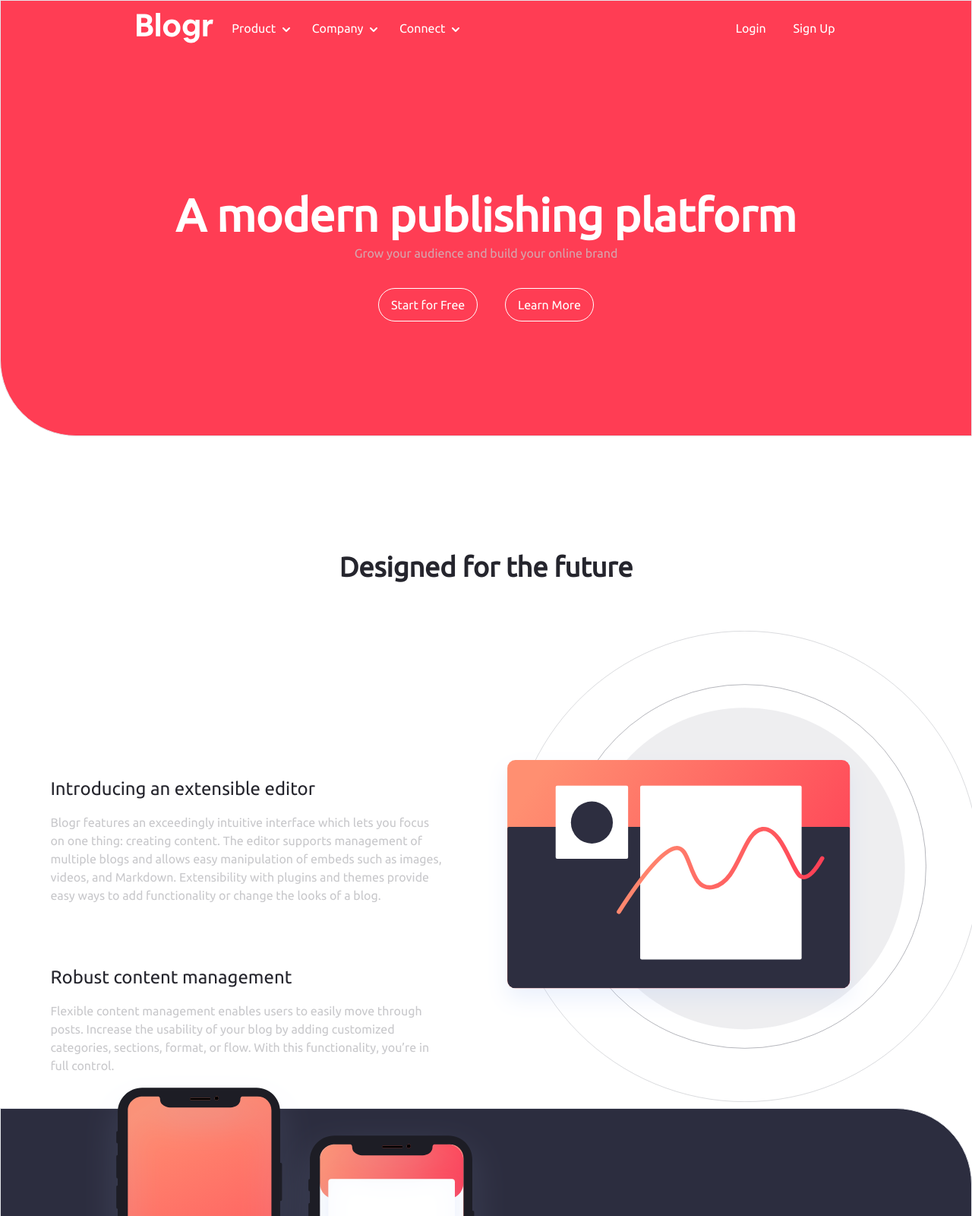
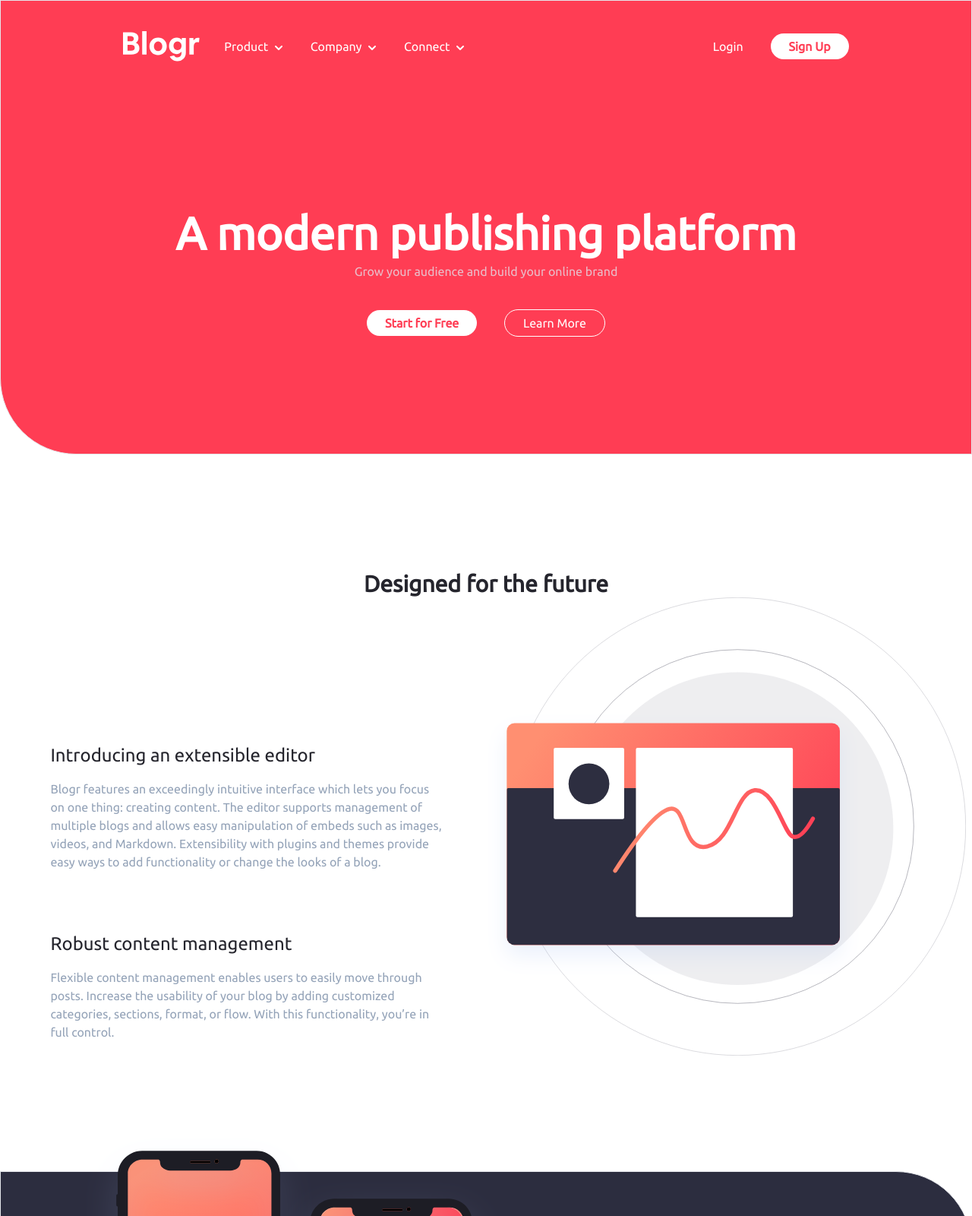
Before and after one commit to Oghenekparobo/Blogr, a website: page public/index.html in a window 1280 px wide. Shown: the top 1600 px of the page at 76% size. Drawn offline with Linux system fonts and the light colour scheme; files whose address does not match are found by name.

Commit message:
worked on the navbar and font sizes

```diff
--- a/public/index.html
+++ b/public/index.html
@@ -9,58 +9,79 @@
 
   <title>Frontend Mentor | [Blogr]</title>
 
-  <!-- Feel free to remove these styles or customise in your own stylesheet 👍 -->
-  <style>
-     .credit { font-size: 11px; text-align: center; }
-     .credit a { color: hsl(228, 45%, 44%); }
-  </style>
+
 </head>
 <body class="font-font_2">
 
   <!-- header section -->
   <header class="bg-gradientred-100 border ">
     <!-- navbar -->
-    <nav class="pt-4">
-      <div class="navbar flex justify-around">
+    <nav class="pt-10">
+
+      <div class="navbar md:flex md:justify-around">
 
         <div class="link">
 
-          <ul class="flex justify-around text-white">
+          <ul class="md:flex md:justify-around text-white">
 
             <li class="text-3xl">
               <a href="" class="pr-10 font-bold"><img src="./images//logo.svg" alt=""></a>
             </li>
 
-            <li class="pt-2">
-             <a href="" class="pl-6">Product
+            <li class="pt-2 relative product-link">
+             <a href="" class="ml-8 hover:border-b-white hover:border-b">Product
              <svg xmlns="http://www.w3.org/2000/svg" class="h-5 w-5 inline" viewBox="0 0 20 20" fill="currentColor">
               <path fill-rule="evenodd" d="M5.293 7.293a1 1 0 011.414 0L10 10.586l3.293-3.293a1 1 0 111.414 1.414l-4 4a1 1 0 01-1.414 0l-4-4a1 1 0 010-1.414z" clip-rule="evenodd" />
             </svg>
             </a>
+            <div class="product-sub-menu-link">
+              <ul class="bg-white text-black px-10 py-4 text-left mt-4 absolute rounded shadow">
+                <li><a href=""  class="hover:font-bold">Overview</a></li>
+                <li><a href="" class="hover:font-bold">Pricing</a></li>
+                <li><a href="" class="hover:font-bold"> Marketplace</a></li>
+                <li><a href="" class="hover:font-bold">Features</a></li>
+                <li><a href="" class="hover:font-bold">Integrations</a></li>
+              </ul>
+            </div>
             </li>
 
-            <li class="pt-2">
-              <a href="" class="pl-6">Company
+            <li class="pt-2 company-link">
+              <a href="" class="ml-8 hover:border-b-white hover:border-b">Company
               <svg xmlns="http://www.w3.org/2000/svg" class="h-5 w-5 inline" viewBox="0 0 20 20" fill="currentColor">
                 <path fill-rule="evenodd" d="M5.293 7.293a1 1 0 011.414 0L10 10.586l3.293-3.293a1 1 0 111.414 1.414l-4 4a1 1 0 01-1.414 0l-4-4a1 1 0 010-1.414z" clip-rule="evenodd" />
               </svg>
             </a>
+            <div class="company-sub-menu-link">
+              <ul class="bg-white text-black px-10 py-4 text-left mt-4 absolute rounded shadow">
+                <li><a href=""  class="hover:font-bold">About</a></li>
+                <li><a href="" class="hover:font-bold">Team</a></li>
+                <li><a href="" class="hover:font-bold">Blog</a></li>
+                <li><a href="" class="hover:font-bold">Careers</a></li>
+              </ul>
+            </div>
             </li>
 
-            <li class="pt-2">
-              <a href="" class="pl-6">Connect
+
+            <li class="pt-2 connect-link">
+              <a href="" class="ml-8">Connect
               <svg xmlns="http://www.w3.org/2000/svg" class="h-5 w-5 inline" viewBox="0 0 20 20" fill="currentColor">
                 <path fill-rule="evenodd" d="M5.293 7.293a1 1 0 011.414 0L10 10.586l3.293-3.293a1 1 0 111.414 1.414l-4 4a1 1 0 01-1.414 0l-4-4a1 1 0 010-1.414z" clip-rule="evenodd" />
               </svg>
             </a>
+            <div class="connect-sub-menu-link">
+              <ul class="bg-white text-black px-10 py-4 text-left mt-4 absolute rounded shadow">
+                <li><a href=""  class="hover:font-bold">Contact</a></li>
+                <li><a href="" class="hover:font-bold">Newsletter</a></li>
+                <li><a href="" class="hover:font-bold">Linkedin</a></li>
+              </ul>
+            </div>
             </li>
           </ul>
-
         </div>
 
-        <div class="access-link text-white pt-2">
-          <a href="" class="btn">Login</a>
-          <a href="" class="pl-8 btn">Sign Up</a>
+        <div class="text-white pt-2">
+          <a href="" class="pr-8">Login</a>
+          <a href="" class="btn-white bg-opacity">Sign Up</a>
         </div>
 
       </div>
@@ -72,11 +93,11 @@
     <div class="header-text text-center  p-40">
       <div>
         <h1 class="text-white text-6xl font-bold">A modern publishing platform</h1>
-          <p class="opacity-75 text-grayblue-100 pt-2"> Grow your audience and build your online brand</p>
+          <p class="opacity-75 text-slate-200  pt-2"> Grow your audience and build your online brand</p>
       </div>
       <div class="pt-11">
-        <a href="" class="btn text-white btn-link mr-8">Start for Free</a>
-        <a href="" class="btn text-white btn-link"> Learn More</a>
+        <a href="" class="btn-white mr-8 bg-opacity">Start for Free</a>
+        <a href="" class="text-white border-w hover-w"> Learn More</a>
       </div>
     </div>
     <!-- header text ends here -->
@@ -87,9 +108,9 @@
   <!-- future section -->
   <section class="future p-2">
 
-    <h2 class="text-darkblue-200 pt-36 pb-16 font-bold text-4xl text-center"> Designed for the future</h2>
+    <h2 class="text-darkblue-200 mt-36 font-bold text-3xl text-center"> Designed for the future</h2>
 
-    <div class=" grid md:grid-cols-2 sm:grid-cols-1">
+    <div class=" grid mb-36 md:grid-cols-2 sm:grid-cols-1">
       <div class="future-text-p flex justify-center">
         <div class="paragraphs pt-48">
           <div class="pb-20">
@@ -114,7 +135,7 @@
       </div>
       <div class="future-img">
         <div class="img-container">
-          <img src="./images/illustration-editor-desktop.svg" class="w-full">
+          <img src="./images/illustration-editor-desktop.svg">
         </div>
       </div>
 
@@ -147,7 +168,7 @@
   <!-- state of the art Infrastructure section(sai) ends here -->
 
   <!-- tools section -->
-  <section class="mt-32">
+  <section class="mt-32 p-24">
     <div class="tools-container pb-28 grid md:grid-cols-2 sm:grid-cols-1">
       <div class="tools-logo-container">
         <img src="./images/illustration-laptop-mobile.svg">
@@ -248,27 +269,6 @@
 
 
 
-<!--
-  Product
-
-  Overview
-  Pricing
-  Marketplace
-  Features
-  Integrations
-
-  Company
-
-  About
-  Team
-  Blog
-  Careers
-
-  Connect
-
-  Contact
-  Newsletter
-  LinkedIn -->
   <div class="credit">
     <p>&copy;<script>document.write(new Date().getFullYear())</script></p>
 
--- a/src/style.css
+++ b/src/style.css
@@ -5,28 +5,64 @@
 @tailwind components;
 @tailwind utilities;
 
+.credit { font-size: 11px; text-align: center; }
+.credit a { color: hsl(228, 45%, 44%); }
+
+.product-sub-menu-link{
+display: none;
+}
+
+.product-link:hover .product-sub-menu-link{
+    transition: all 5s ease-in-out;
+    display: block;
+}
+
+
+.company-sub-menu-link{
+    display: none;
+    }
+
+.company-link:hover .company-sub-menu-link{
+    transition: all 5s ease-in-out;
+     display: block;
+    }
+
+.connect-sub-menu-link{
+    display: none;
+    }
+
+.connect-link:hover .connect-sub-menu-link{
+    transition: all 5s ease-in-out;
+    display: block;
+    }
+
 header{
     border-bottom-left-radius: 100px;
 }
 
-.btn{
-    @apply hover:text-red-600 hover:bg-white hover:p-2 hover:px-6 hover:font-bold hover:rounded-full hover:transition hover:duration-100  hover:ease-out;
+.btn-white{
+    @apply bg-white text-gradientred-100 font-bold px-6 py-2 rounded-full;
 }
 
-.btn-link{
-   @apply border border-white px-4 py-3 rounded-full hover:text-red-600 hover:bg-white hover:py-4 hover:px-6 hover:font-bold hover:rounded-full hover:transition hover:duration-100  hover:ease-out
+.border-w{
+    @apply border border-white px-6 py-2 rounded-full;
 }
 
-.future-img .img-container{
-    width:650px;
+.hover-w{
+    @apply hover:bg-white hover:text-gradientred-100 hover:font-bold hover:px-6 hover:py-2 hover:rounded-full;
 }
+
+.bg-opacity{
+    @apply hover:bg-opacity-40 hover:text-white;
+}
+
 
 .custom-header-text{
     @apply text-2xl text-darkblue-200;
 }
 
 .custom-paragraph{
-    @apply text-grayblue-100 pt-4;
+    @apply text-slate-400 pt-4;
 }
 
 .sai{
```
Also changed, not shown: README.md, public/style.css.
